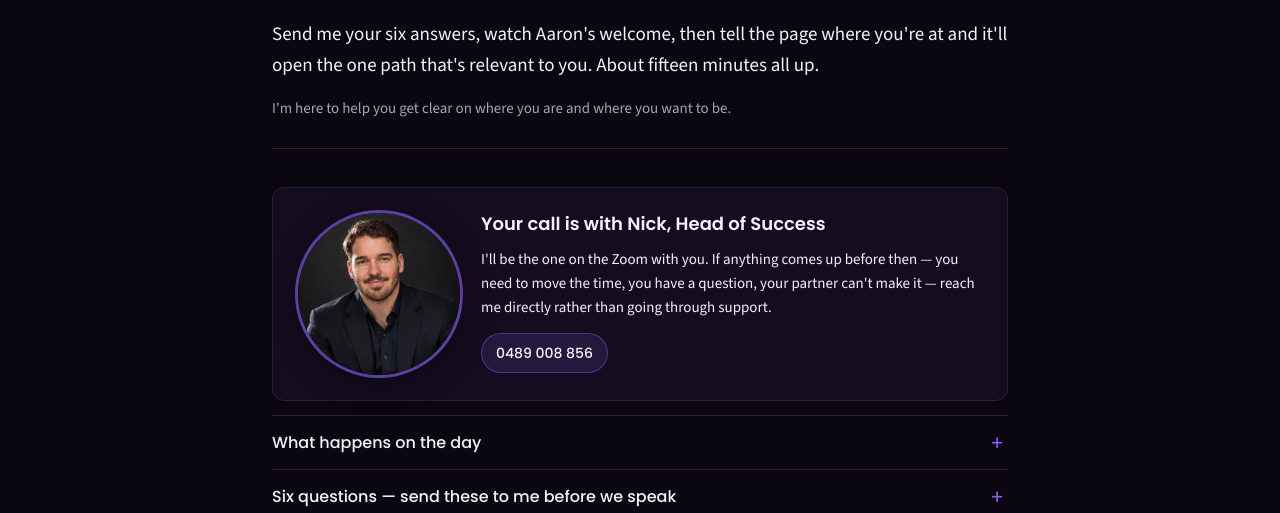
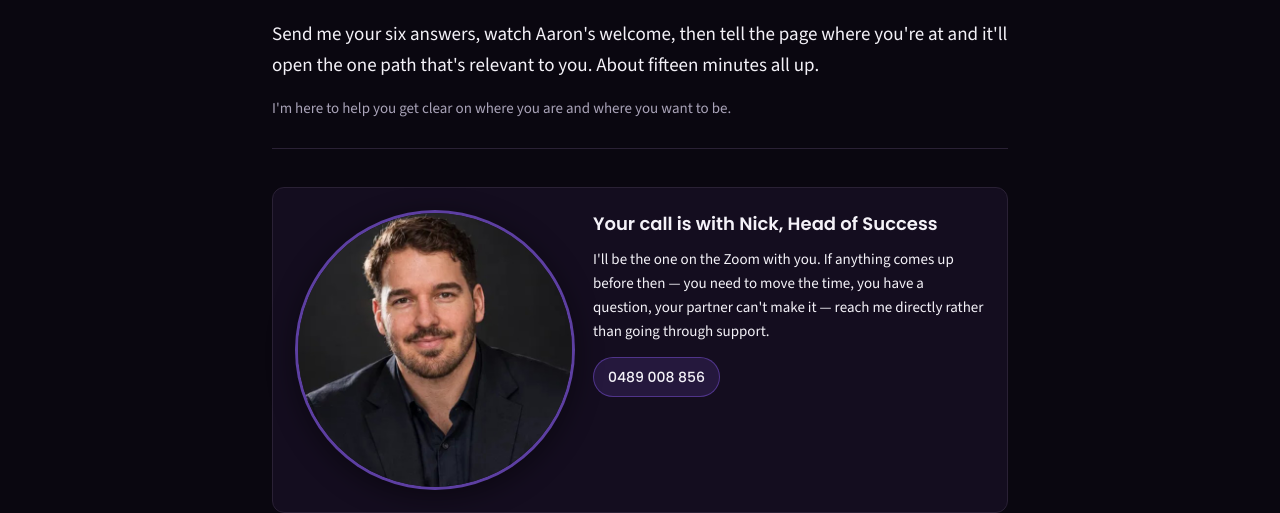
Before and after one commit to EmpireGamePlan/empiregameplan.github.io, a plain HTML site: page index.html in a window 1280 px wide. Shown: the part 478-991 px from the top of the page. Drawn offline with nearby package versions, Linux system fonts and the light colour scheme.

Commit message:
Headshot 280px with a tighter crop

```diff
--- a/index.html
+++ b/index.html
@@ -73,10 +73,10 @@ section:last-of-type{border-bottom:0}
 
 /* Nick */
 .nick{display:flex; gap:18px; align-items:flex-start; flex-wrap:wrap}
-.nick-badge{width:168px; height:168px; flex:0 0 168px; border-radius:50%; object-fit:cover; display:block;
+.nick-badge{width:280px; height:280px; flex:0 0 280px; border-radius:50%; object-fit:cover; display:block;
   max-width:100%; border:3px solid rgba(139,92,246,.6); background:#1a1326;
   box-shadow:0 6px 28px rgba(0,0,0,.45)}
-@media(max-width:559px){.nick-badge{width:180px; height:180px; flex:0 0 180px; margin:0 auto 6px}}
+@media(max-width:559px){.nick-badge{width:280px; height:280px; flex:0 0 280px; margin:0 auto 8px}}
 .nick-body{flex:1 1 260px; min-width:0}
 .contact{display:flex; flex-wrap:wrap; gap:10px; margin-top:14px}
 .chip{font-family:var(--display); font-size:14px; font-weight:500; background:rgba(139,92,246,.14);
@@ -257,7 +257,7 @@ footer strong{color:var(--ink)}
 
 <section>
   <div class="panel nick">
-    <img class="nick-badge" src="img/nick-3.jpg" alt="Nick, Head of Success" width="168" height="168">
+    <img class="nick-badge" src="img/nick-4.jpg" alt="Nick, Head of Success" width="280" height="280">
     <div class="nick-body">
       <h3>Your call is with Nick, Head of Success</h3>
       <p class="sm" style="margin:8px 0 0">I'll be the one on the Zoom with you. If anything comes up before then &mdash; you need to move the time, you have a question, your partner can't make it &mdash; reach me directly rather than going through support.</p>
```
Also changed, not shown: img/nick-3.jpg (deleted), img/nick-4.jpg (added).
